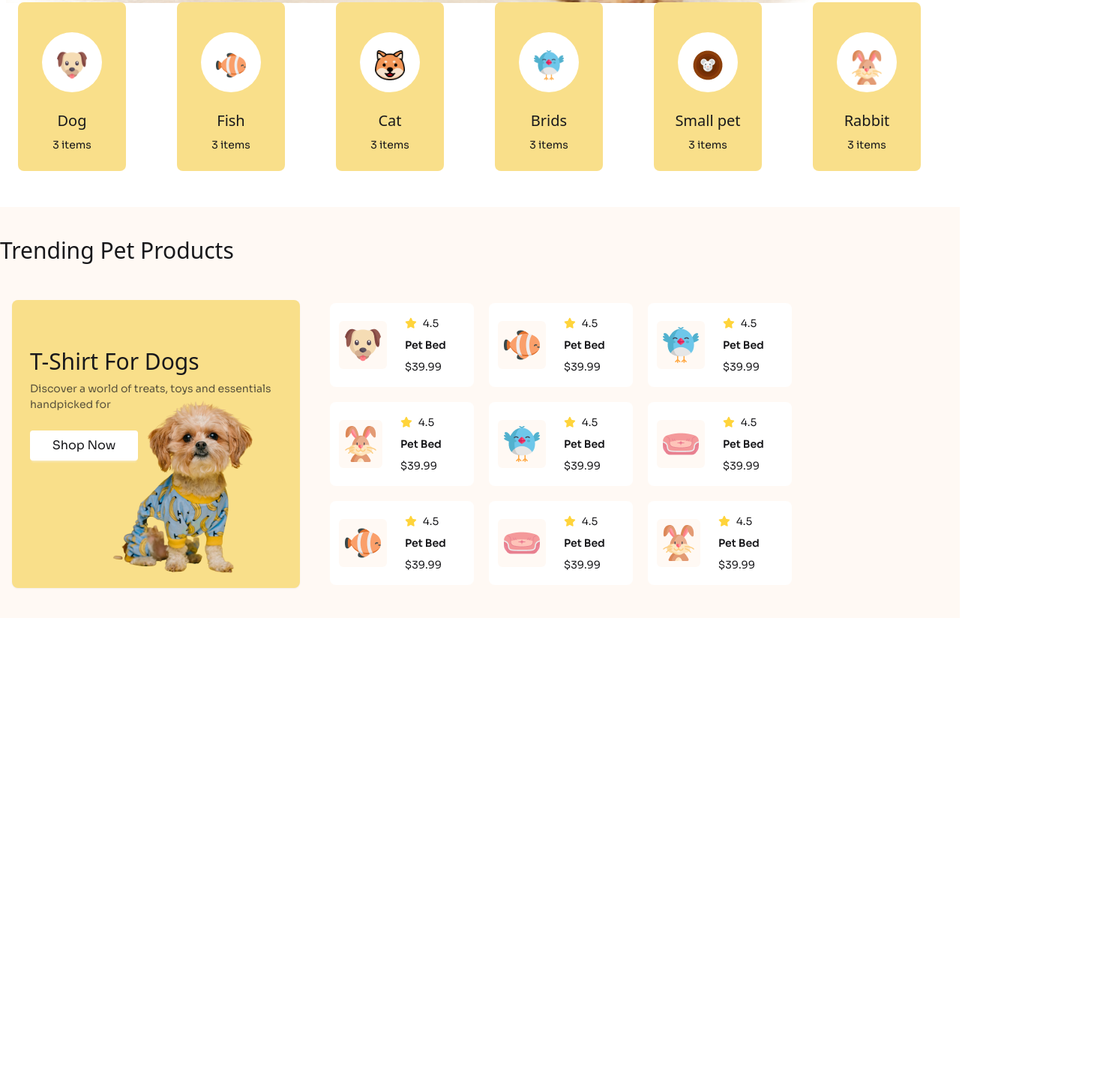
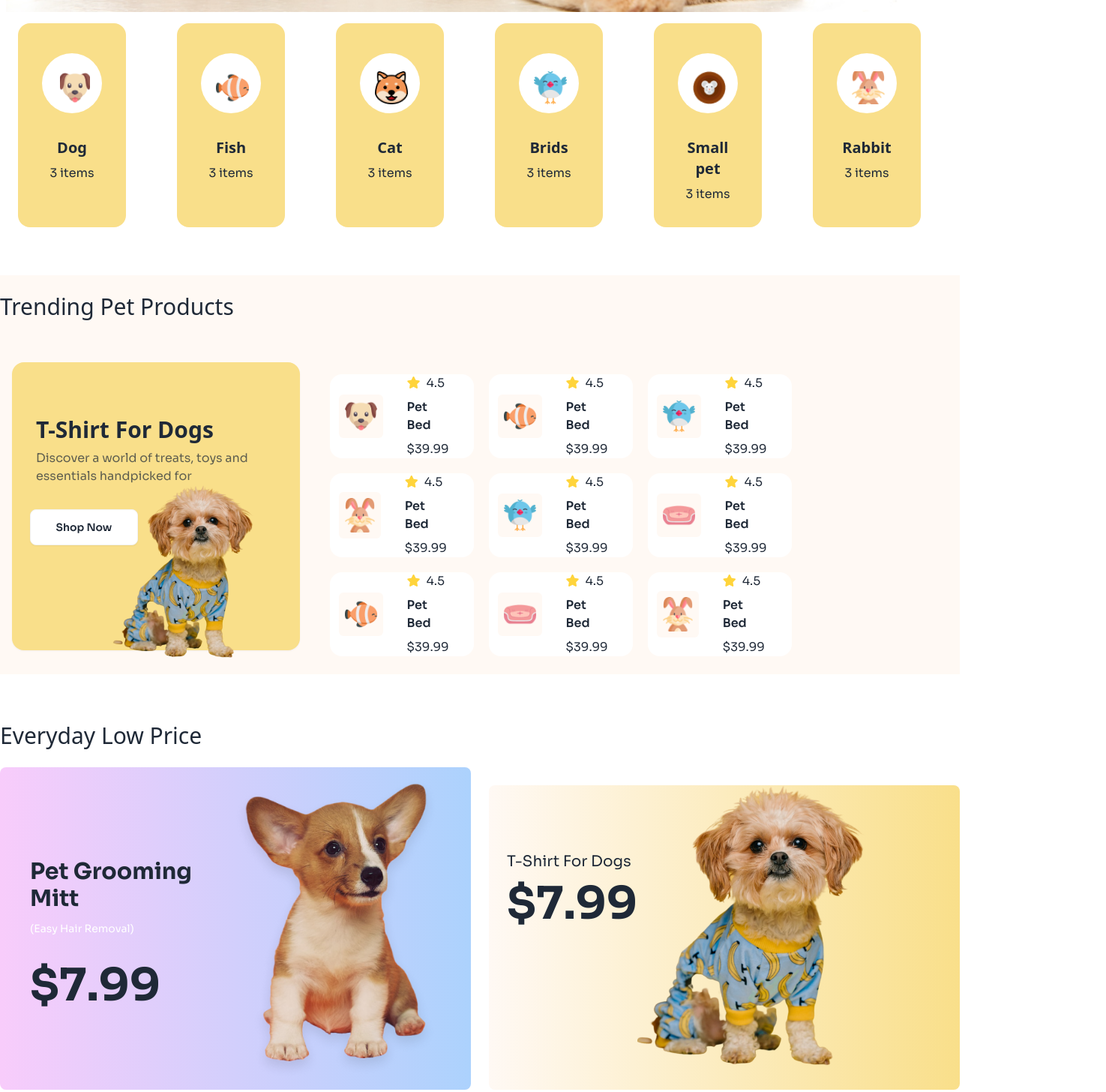
Before and after one commit to farhan-412/Assignment-3-category-001, a plain HTML site: page index.html in a window 1280 px wide. Shown: the part 793-2249 px from the top of the page at 75% size, 1475 px wide, since content can reach past the window. Before the commit the page ends 1724 px from the top, so only its background shows below. Drawn offline with nearby package versions, Linux system fonts and the light colour scheme; a web font is replaced by a local one.

Commit message:
added price section

```diff
--- a/index.html
+++ b/index.html
@@ -7,8 +7,8 @@
     <title>Assignment-3 category001</title>
 
     <script src="https://cdn.tailwindcss.com"></script>
-    <link href="https://cdn.jsdelivr.net/npm/daisyui@5" rel="stylesheet" type="text/css" />
-    <script src="https://cdn.jsdelivr.net/npm/@tailwindcss/browser@4"></script>
+    <link href="https://cdn.jsdelivr.net/npm/daisyui@4.12.23/dist/full.min.css" rel="stylesheet" type="text/css" />
+    <script src="https://cdn.tailwindcss.com"></script>
     <!-- font awesome -->
     <script src="https://kit.fontawesome.com/9b701099f8.js" crossorigin="anonymous"></script>
     <link rel="preconnect" href="https://fonts.googleapis.com">
@@ -76,7 +76,7 @@
     <main class="">
 
         <!-- hero section -->
-        <div class="flex-row p-2 lg:relative bg-white container mx-auto ">
+        <div class=" p-2 lg:relative bg-white container mx-auto ">
             <div class="w-full md:w-3/5 relative z-10 ">
                 <h1 class="font-ADLaM text-4xl font-normal">Pamper Your Pet,<br> Because They Deserve <br>the Bes</h1>
                 <p class="text-xl opacity-70 mt-6 ">Discover a world of treats, toys, and essentials handpicked for your
@@ -89,13 +89,13 @@
         </div>
 
         <!-- Browse By Categories -->
-        <section class="my-12 container mx-auto ">
+        <section class="my-16 container mx-auto ">
             <h1 class="font-ADLaM text-3xl mb-12">Browse By Categories</h1>
             <div class="grid grid-cols-2 ml-6 gap-4 md:grid-cols-3 lg:grid-cols-6">
                 <div class="card  w-36 bg-[#F9DF8A]">
                     <div class="avatar flex justify-center items-center  ">
-                        <div class="ring-primary rounded-full bg-white w-20 pl-5 pt-6 mt-10 ">
-                            <img class="w-2/3" src="c1-assets/dog-cartoon.png" />
+                        <div class="ring-primary rounded-full bg-white w-20 pl-6 pt-6 mt-10 ">
+                            <img class="w-2/3 pr-4 pb-3" src="c1-assets/dog-cartoon.png" />
                         </div>
                     </div>
                     <div class="card-body items-center text-center">
@@ -106,7 +106,7 @@
                 <div class="card  w-36 bg-[#F9DF8A]">
                     <div class="avatar flex justify-center items-center  ">
                         <div class="ring-primary rounded-full bg-white w-20 pl-5 pt-6 mt-10 ">
-                            <img class="w-2/3" src="c1-assets/fish-cartoon.png" />
+                            <img class="w-2/3 pr-4 pb-3" src="c1-assets/fish-cartoon.png" />
                         </div>
                     </div>
                     <div class="card-body items-center text-center">
@@ -117,7 +117,7 @@
                 <div class="card  w-36 bg-[#F9DF8A]">
                     <div class="avatar flex justify-center items-center  ">
                         <div class="ring-primary rounded-full bg-white w-20 pl-5 pt-6 mt-10 ">
-                            <img class="w-2/3" src="c1-assets/cat-cartoon.png" />
+                            <img class="w-2/3 pr-4 pb-3" src="c1-assets/cat-cartoon.png" />
                         </div>
                     </div>
                     <div class="card-body items-center text-center">
@@ -128,7 +128,7 @@
                 <div class="card  w-36 bg-[#F9DF8A]">
                     <div class="avatar flex justify-center items-center  ">
                         <div class="ring-primary rounded-full bg-white w-20 pl-5 pt-6 mt-10 ">
-                            <img class="w-2/3" src="c1-assets/bird-cartoon.png" />
+                            <img class="w-2/3 pr-4 pb-3" src="c1-assets/bird-cartoon.png" />
                         </div>
                     </div>
                     <div class="card-body items-center text-center">
@@ -139,7 +139,7 @@
                 <div class="card  w-36 bg-[#F9DF8A]">
                     <div class="avatar flex justify-center items-center  ">
                         <div class="ring-primary rounded-full bg-white w-20 pl-5 pt-6 mt-10 ">
-                            <img class="w-2/3" src="c1-assets/mouse-cartoon.png" />
+                            <img class="w-2/3 pr-4 pb-3" src="c1-assets/mouse-cartoon.png" />
                         </div>
                     </div>
                     <div class="card-body items-center text-center">
@@ -150,7 +150,7 @@
                 <div class="card  w-36 bg-[#F9DF8A]">
                     <div class="avatar flex justify-center items-center  ">
                         <div class="ring-primary rounded-full bg-white w-20 pl-5 pt-6 mt-10 ">
-                            <img class="w-2/3" src="c1-assets/rabbit-cartoon.png" />
+                            <img class="w-2/3 pr-4 pb-3" src="c1-assets/rabbit-cartoon.png" />
                         </div>
                     </div>
                     <div class="card-body items-center text-center">
@@ -163,20 +163,20 @@
 
         <!-- Pet Products -->
         <section class="bg-[#FFF9F4] ">
-            <div class="container mx-auto py-10">
+            <div class="container mx-auto py-6">
                 <h1 class="font-ADLaM text-3xl mb-12">Trending Pet Products</h1>
                 <div class="md:flex md:gap-10 md:items-center">
-                    <div class="card bg-[#F9DF8A] w-96 h-96 ml-4 shadow-sm ">
+                    <div class="card bg-[#F9DF8A] lg:w-96 lg:h-96 lg:ml-4 shadow-sm ">
                         <div class="card-body mt-10">
                             <h2 class="card-title font-ADLaM text-3xl">T-Shirt For Dogs</h2>
                             <p class="opacity-70">Discover a world of treats, toys and essentials handpicked for</p>
                         </div>
                         <button class="btn bg-white ml-6 w-36">Shop Now </button>
-                        <div>
-                            <img class="relative bottom-40 left-32" src="c1-assets/cute-pet-small.png" alt="">
+                        <div class="h-[150px]">
+                            <img class="h-[28 pr-4 pb-30px] relative bottom-40 left-32" src="c1-assets/cute-pet-small.png" alt="">
                         </div>
                     </div>
-                    <div class="grid grid-cols-2 md:grid-cols-3 gap-5">
+                    <div class="grid grid-cols-2 md:grid-cols-3 gap-5 mt-6">
 
                         <div class="card card-side bg-white w-48 h-28 flex items-center">
                             <div class=" ml-3">
@@ -300,6 +300,34 @@
             </div>
         </section>
 
+        <!-- Everyday price -->
+        <section class="my-16 container mx-auto">
+            <h1 class="font-ADLaM text-3xl">Everyday Low Price</h1>
+            <div class="lg:grid lg:grid-cols-2 gap-6 mt-6 ">
+                <div class="lg:flex rounded-lg bg-gradient-to-r from-[#F8CCFB] to-[#ACD2FD] ">
+                    <div class="flex justify-center items-center overflow-hidden ">
+                        <div class="ml-10 space-y-3">
+                            <h1 class="sm:hidden text-xl text-black">Under Price</h1>
+                            <h3 class="text-3xl font-bold">Pet Grooming Mitt</h3>
+                            <p class="text-sm text-white">(Easy Hair Removal)</p><br>
+                            <p class="text-6xl font-bold">$7.99</p>
+                        </div>
+                        <div>
+                            <img src="c1-assets/cute-dog-mid.png" alt="">
+                        </div>
+                    </div>
+                </div>
+                <div class="sm:mt-6 bg-gradient-to-r from-[#FFF9F4] to-[#F9DF8A] flex rounded-lg">
+                   <div class="ml-6 mt-6 space-y-3 ">
+                    <h1 class="text-xl  mt-16">T-Shirt For Dogs</h1>
+                    <p class="text-6xl font-bold">$7.99</p>
+                   </div>
+                   <div>
+                    <img src="c1-assets/cute-pet-mid.png" alt="">
+                   </div>
+                </div>
+            </div>
+        </section>
     </main>
 
 </body>
```
